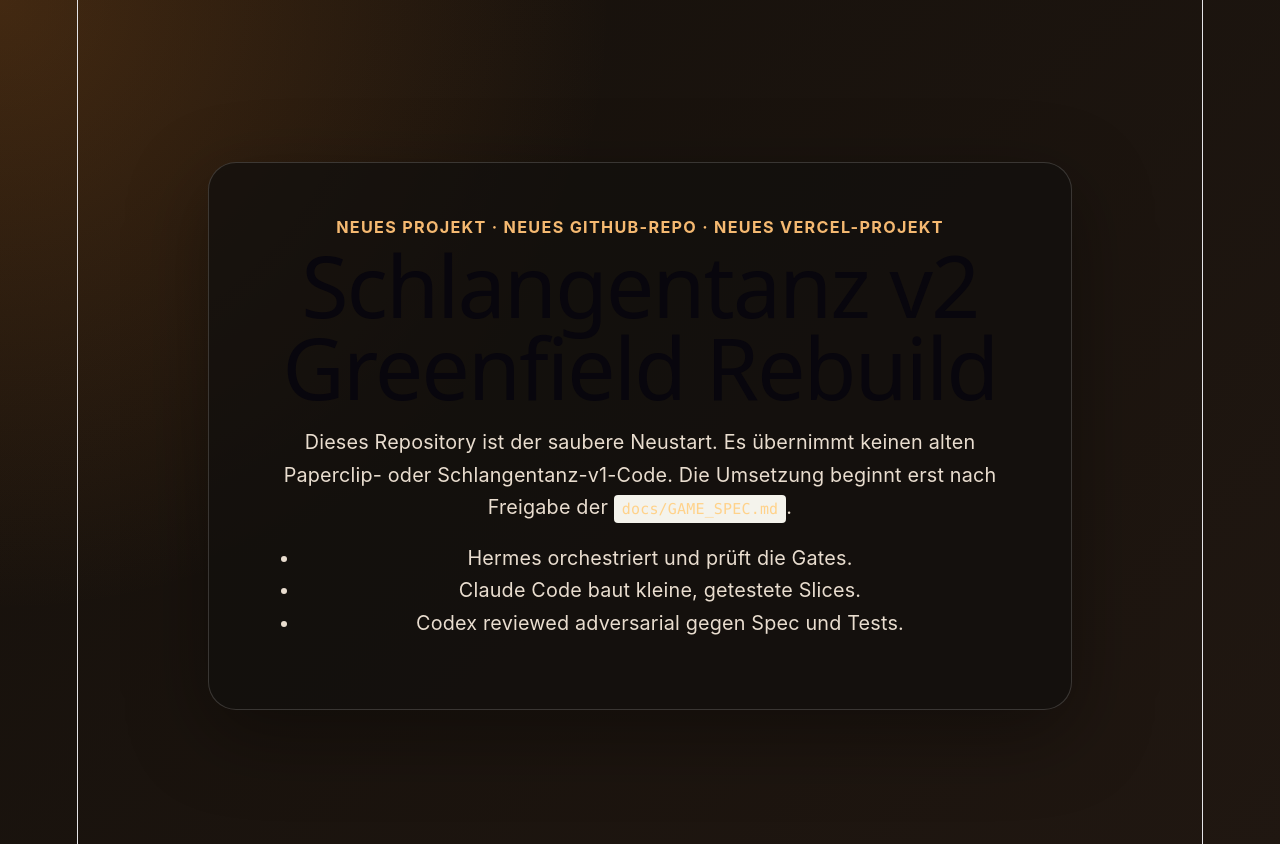
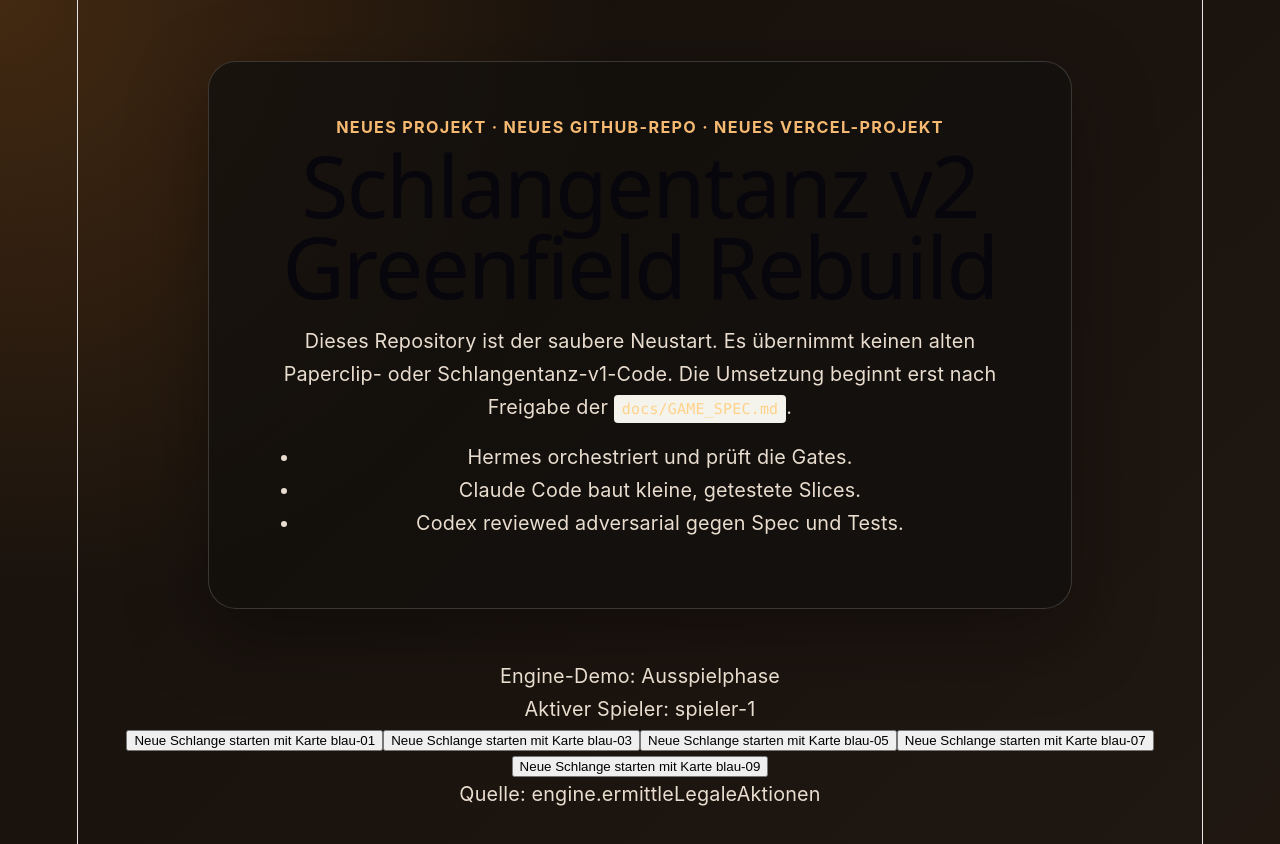
Before and after one commit to hanno79/schlangentanz-v2, a React (Vite) app: page / in a window 1280 px wide. Shown: the top 844 px of the page. Built offline with nearby package versions, Linux system fonts and the light colour scheme.

Commit message:
feat: binde legale Engine-Aktionen in UI ein

```diff
--- a/src/App.tsx
+++ b/src/App.tsx
@@ -1,4 +1,19 @@
 import './App.css'
+import { erstelleSpielzustand, starteAusspielphase, ermittleLegaleAktionen } from './engine'
+import type { SpielAktion } from './engine'
+
+const demoZustand = starteAusspielphase(erstelleSpielzustand(2, () => 0.999999))
+const legaleAktionen = ermittleLegaleAktionen(demoZustand)
+const aktiverSpieler = demoZustand.spieler[demoZustand.aktiverSpielerIndex]
+
+function aktionsLabel(aktion: SpielAktion): string {
+  switch (aktion.typ) {
+    case 'NeueSchlangeStarten':
+      return `Neue Schlange starten mit Karte ${aktion.handkartenId}`
+    case 'KarteAnlegen':
+      return `Karte ${aktion.handkartenId} an Schlange ${aktion.schlangenId} ${aktion.position} anlegen`
+  }
+}
 
 function App() {
   return (
@@ -17,6 +32,16 @@ function App() {
           <li>Codex reviewed adversarial gegen Spec und Tests.</li>
         </ul>
       </section>
+      <section aria-label="Legale Aktionen">
+        <p>Engine-Demo: Ausspielphase</p>
+        <p>Aktiver Spieler: {aktiverSpieler.id}</p>
+        <div>
+          {legaleAktionen.map((aktion, i) => (
+            <button key={i}>{aktionsLabel(aktion)}</button>
+          ))}
+        </div>
+        <p>Quelle: engine.ermittleLegaleAktionen</p>
+      </section>
     </main>
   )
 }
```
Also changed, not shown: 1 other file (tests, documents, lock files or other folders).
